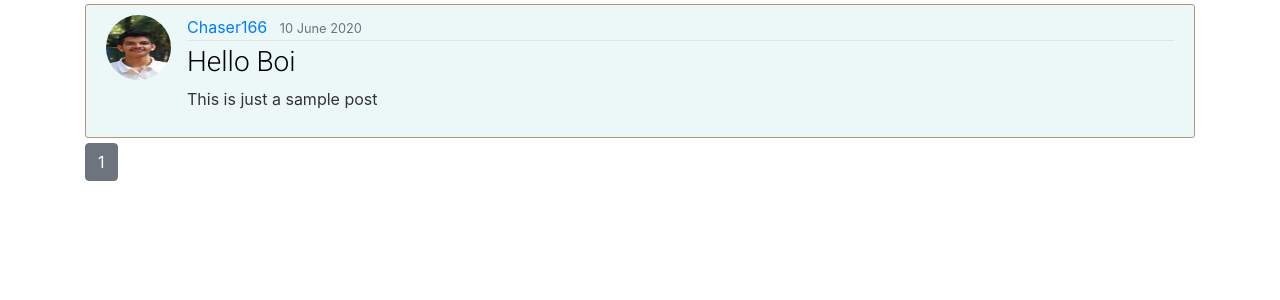
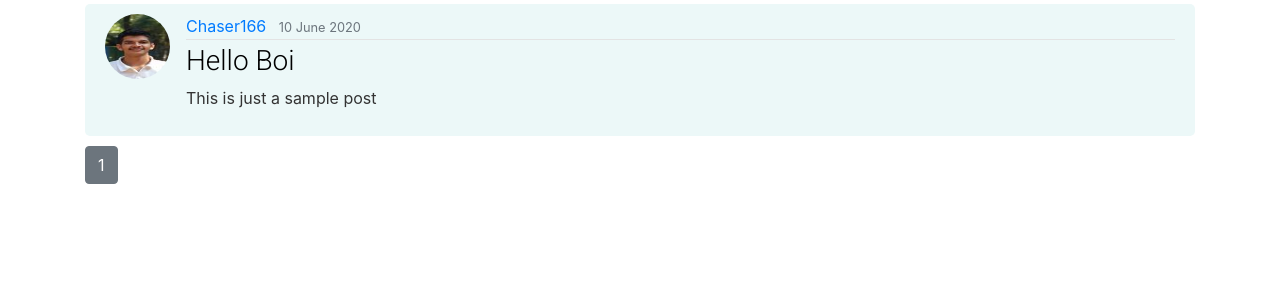
Before and after one commit to Narayanbhat166/FlaskBlog, a Flask app: page / in a window 1280 px wide. Shown: the part 72-372 px from the top of the page. Run offline with Flask 2, Linux system fonts and the light colour scheme; data comes from the database, SQL or seed files in the repository; some libraries are stand-ins or nearby versions.

Commit message:
Removed the content section borders

```diff
--- a/flaskblog/static/main.css
+++ b/flaskblog/static/main.css
@@ -31,9 +31,8 @@ h6 {
 .content-section {
     background: #ECF8F8;
     padding: 10px 20px;
-    border: 1px solid #B2967D;
-    border-radius: 3px;
-    margin-bottom: 5px;
+    border-radius: 5px;
+    margin-bottom: 10px;
 }
 
 .article-title {
```
